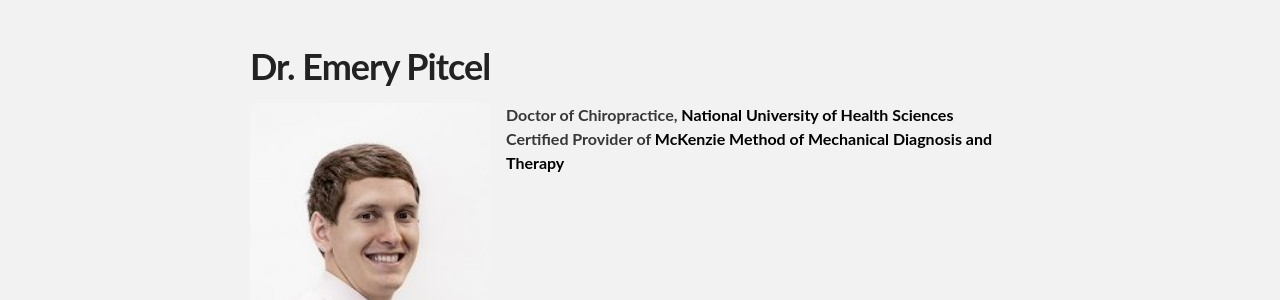
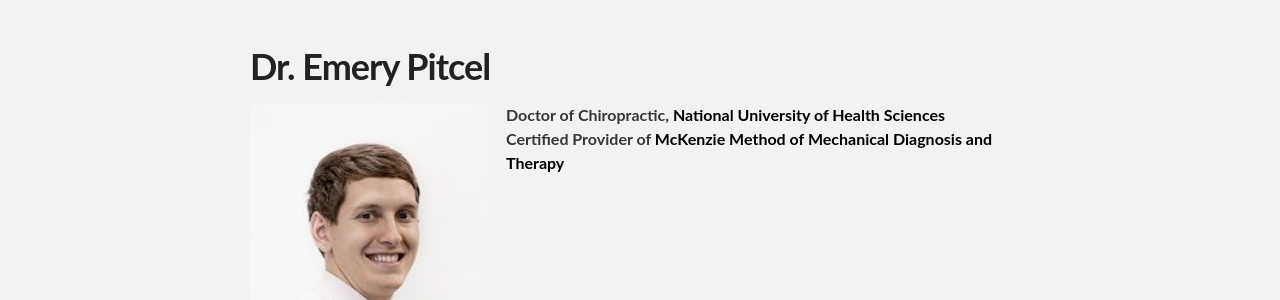
Before and after one commit to evpitcel/evpitcel.github.io, a Jekyll site: the page built from aboutus.html, in a window 1280 px wide. Shown: the part 282-582 px from the top of the page. Built offline with Jekyll 4.4.1, drawn with Linux system fonts in a browser that asks for light colours.

Commit message:
fixed typo on aboutme

```diff
--- a/aboutus.html
+++ b/aboutus.html
@@ -11,7 +11,7 @@ title: Dr. Emery Pitcel
     <img src="/images/emerypitcel.jpg" alt="" style="width:15em; border:none; border-bottom:0px">
   </div>
 
-    <p><b>Doctor of Chiropractice, <a href="https://www.nuhs.edu/" style="color:black">National University of Health Sciences</a></b>
+    <p><b>Doctor of Chiropractic, <a href="https://www.nuhs.edu/" style="color:black">National University of Health Sciences</a></b>
     <br><b> Certified Provider of <a href="https://mckenzieinstitute.org/patients/" style="color:black">McKenzie Method of Mechanical Diagnosis and Therapy</a></b>
 
 
```
